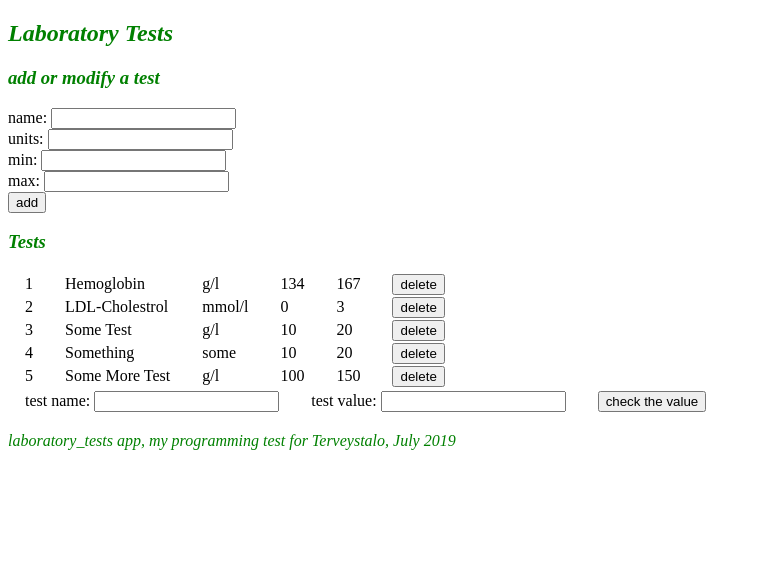
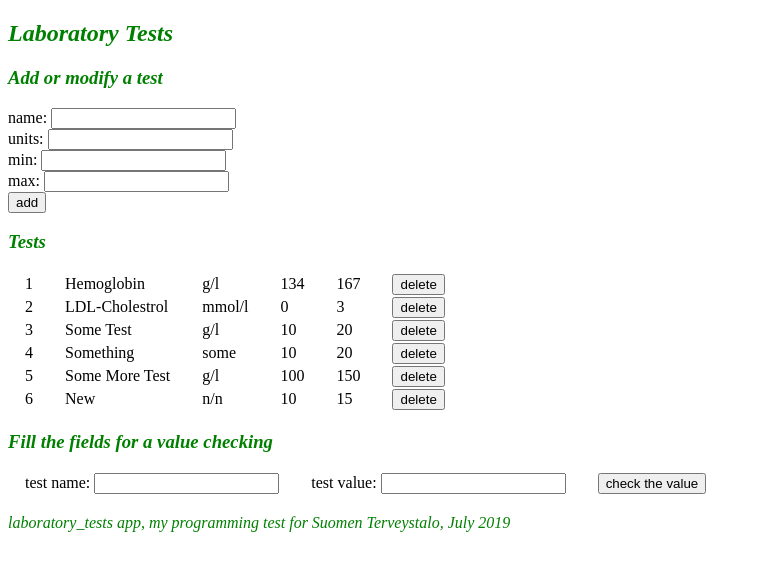
Before and after one commit to Dmitri9149/laboratory_tests, a React (Create React App) app: page / in a window 1280 px wide. Shown: the top 570 px of the page, without its empty margins (0-761 px from the left). Built offline with nearby package versions, Linux system fonts and the light colour scheme; data requests are answered from the project's data file.

Commit message:
the last small changes

```diff
--- a/db.json
+++ b/db.json
@@ -34,6 +34,13 @@
       "min": "100",
       "max": "150",
       "id": 5
+    },
+    {
+      "name": "New",
+      "units": "n/n",
+      "min": "10",
+      "max": "15",
+      "id": 6
     }
   ]
 }
--- a/src/App.js
+++ b/src/App.js
@@ -134,7 +134,7 @@ const App = () => {
 
       <Notification notification={notification} />
 
-      <h3>add or modify a test</h3>
+      <h3>Add or modify a test</h3>
 
       <TestForm
         handleNameChange={handleNameChange}
@@ -159,6 +159,8 @@ const App = () => {
         </tbody>
       </table>
 
+      <h3>Fill the fields for a value checking</h3>
+
 
       <CheckingForm
         handleTestName={handleTestName}
--- a/src/components/Footer.js
+++ b/src/components/Footer.js
@@ -10,7 +10,7 @@ const Footer = () => {
   return (
     <div style={footerStyle}>
       <br />
-      <em>laboratory_tests app, my programming test for Terveystalo, July 2019</em>
+      <em>laboratory_tests app, my programming test for Suomen Terveystalo, July 2019</em>
     </div>
   )
 }
```
